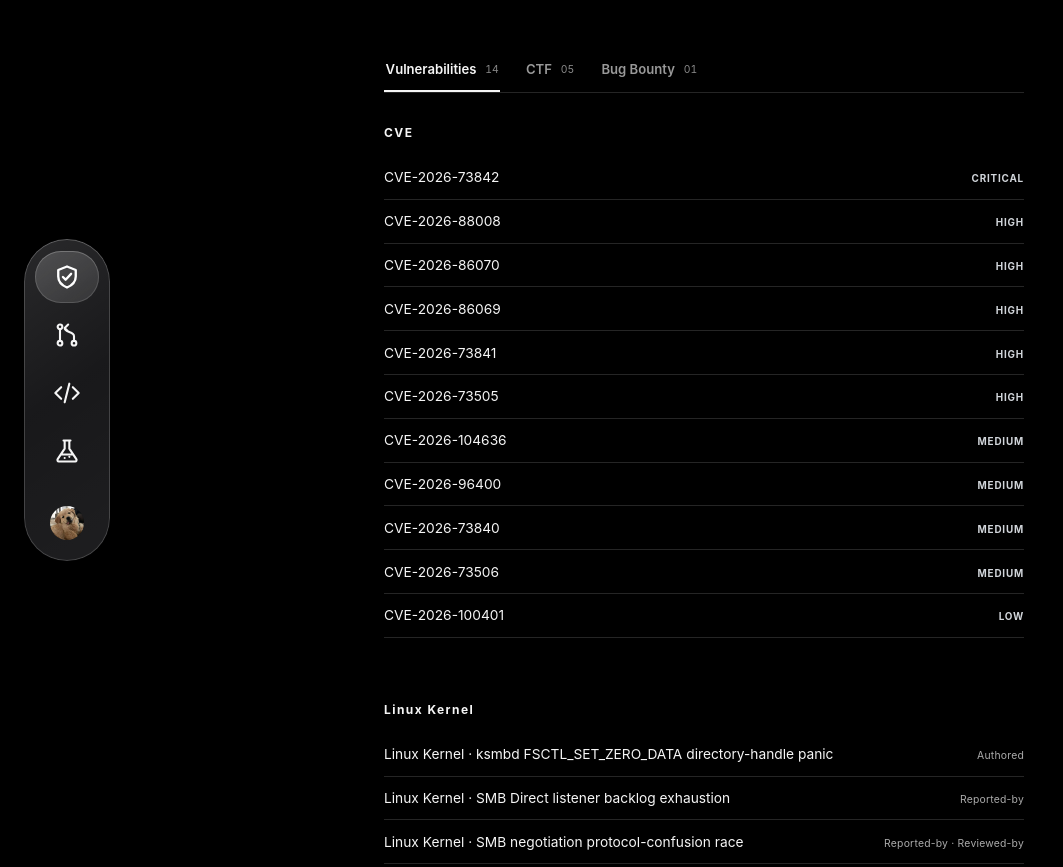
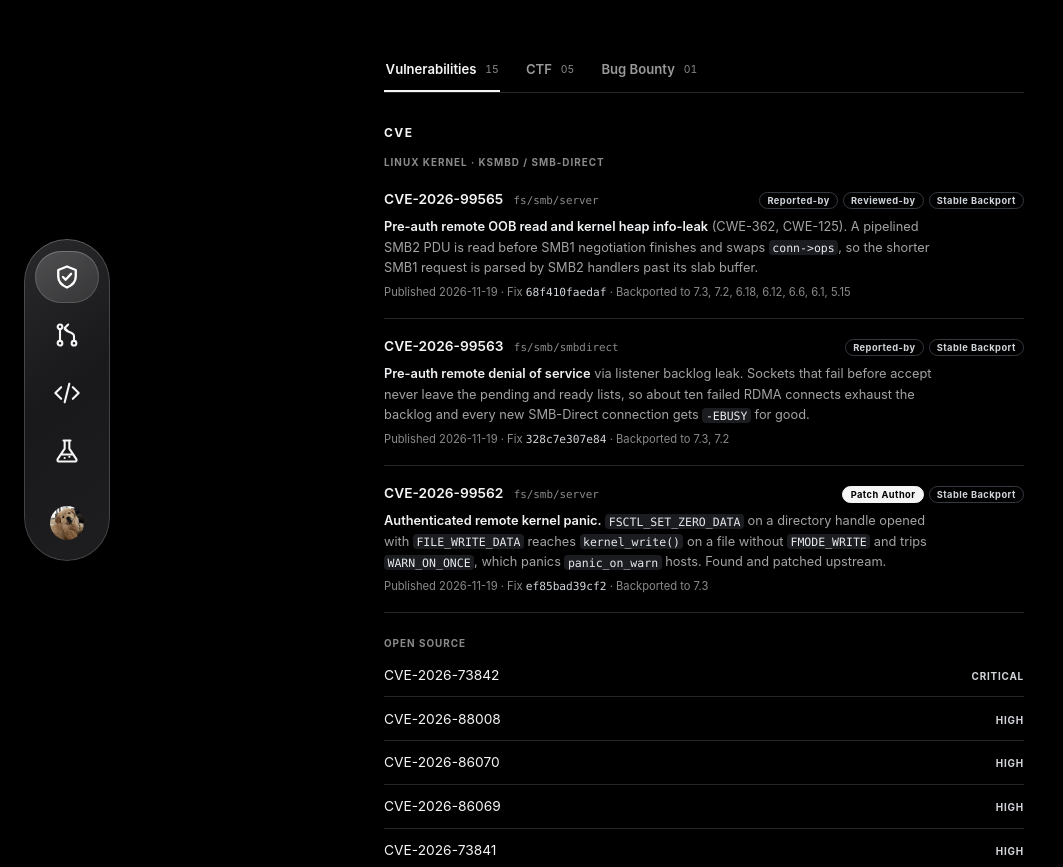
Before and after one commit to ihopenre-eng/ihopenre-eng.github.io, a plain HTML site: page index.html in a window 1280 px wide. Shown: the top 867 px of the page, without its empty margins (0-1063 px from the left). Drawn offline with Linux system fonts and the light colour scheme.

Commit message:
Security: Linux 커널 CVE 3건 추가 (CVE-2026-99565/99563/99562)
CVE 섹션 상단에 'Linux Kernel · ksmbd / SMB-Direct' 그룹 신설.
임팩트순 정렬, 항목별 cve.org 링크·git.kernel.org stable 커밋 링크,
역할 배지(Patch Author / Reported-by / Reviewed-by / Stable Backport),
기술 요약·대상 경로·백포트 트리 표기. 기존 'Linux Kernel' 섹션은
CVE로 이관되어 제거. Vulnerabilities 카운트 14 → 15.

Co-Authored-By: Claude Opus 5.5 <noreply@anthropic.com>
Claude-Session: https://claude.ai/code/session_01RZiD2zoHtUjWgFLbsg2eJj

```diff
--- a/index.html
+++ b/index.html
@@ -40,6 +40,23 @@
       #security-vulnerabilities-list .cve-code { color: #f5f5f5; font-size: .86rem; letter-spacing: 0; }
       #security-vulnerabilities-list .cve-severity { margin-left: auto; color: #d1d5da; font-size: .62rem; font-weight: 650; letter-spacing: .08em; white-space: nowrap; }
       .upstream-credit { margin-left: auto; color: #aaa; font-size: .65rem; letter-spacing: .02em; white-space: nowrap; }
+      .cve-group { margin: 1.5rem 0 .25rem; color: #8a8a8a; font-size: .62rem; font-weight: 650; letter-spacing: .1em; text-transform: uppercase; }
+      #cve-title + .cve-group { margin-top: 0; }
+      #security-vulnerabilities-list li.cve-kernel { padding: 1rem 0; }
+      #security-vulnerabilities-list .cve-kernel a { display: inline; }
+      .ck-head { display: flex; flex-wrap: wrap; align-items: baseline; gap: .35rem .65rem; }
+      #security-vulnerabilities-list .ck-head .cve-code { font-weight: 600; }
+      .ck-target { color: #8a8a8a; font-family: ui-monospace, SFMono-Regular, Consolas, monospace; font-size: .68rem; letter-spacing: 0; }
+      .ck-roles { display: flex; flex-wrap: wrap; gap: .3rem; margin-left: auto; }
+      .ck-roles .role { padding: .12rem .45rem; border: 1px solid #343a40; border-radius: 999px; color: #d1d5da; font-size: .58rem; font-weight: 650; letter-spacing: .05em; white-space: nowrap; }
+      .ck-roles .role-author { border-color: #f5f5f5; color: #000; background: #f5f5f5; }
+      .ck-desc { max-width: 70ch; margin: .45rem 0 0; color: #a3a3a3; font-size: .8rem; line-height: 1.6; }
+      .ck-desc strong { color: #f0f2f4; font-weight: 600; }
+      .ck-desc code, .ck-target { overflow-wrap: anywhere; }
+      .ck-desc code { padding: .05em .3em; border-radius: 4px; color: #e6e9ee; background: #1a1c1f; font-family: ui-monospace, SFMono-Regular, Consolas, monospace; font-size: .9em; }
+      .ck-meta { margin: .35rem 0 0; color: #8a8a8a; font-size: .7rem; line-height: 1.6; }
+      .ck-meta a { color: #d1d5da; font-family: ui-monospace, SFMono-Regular, Consolas, monospace; font-size: inherit; }
+      @media (max-width: 600px) { .ck-roles { margin-left: 0; width: 100%; } }
       .recognition { margin-bottom: 3rem; }
       .badge-grid { display: grid; grid-template-columns: repeat(4, minmax(0, 1fr)); gap: 1.25rem; }
       .badge-grid li { display: block; padding: 0; border: 0; }
@@ -211,13 +228,32 @@
     <main>
       <div class="tab-panel" id="security-panel" role="tabpanel" aria-labelledby="security-tab">
         <div class="content-subtabs" role="tablist" aria-label="Security 분류">
-          <button class="content-subtab" id="security-vulnerabilities-tab" type="button" role="tab" data-security-kind="vulnerabilities" aria-controls="security-vulnerabilities-list" aria-selected="true">Vulnerabilities <small>14</small></button>
+          <button class="content-subtab" id="security-vulnerabilities-tab" type="button" role="tab" data-security-kind="vulnerabilities" aria-controls="security-vulnerabilities-list" aria-selected="true">Vulnerabilities <small>15</small></button>
           <button class="content-subtab" id="security-ctf-tab" type="button" role="tab" data-security-kind="ctf" aria-controls="security-ctf-list" aria-selected="false" tabindex="-1">CTF <small>05</small></button>
           <button class="content-subtab" id="security-bugbounty-tab" type="button" role="tab" data-security-kind="bugbounty" aria-controls="security-bugbounty-list" aria-selected="false" tabindex="-1">Bug Bounty <small>01</small></button>
         </div>
         <div class="content-list-panel" id="security-vulnerabilities-list" role="tabpanel" data-security-list="vulnerabilities" aria-labelledby="security-vulnerabilities-tab">
         <section aria-labelledby="cve-title">
           <h2 id="cve-title">CVE</h2>
+          <p class="cve-group">Linux Kernel · ksmbd / SMB-Direct</p>
+          <ul class="cve-kernel-list">
+            <li class="cve-kernel">
+              <div class="ck-head"><a class="cve-code" href="https://www.cve.org/CVERecord?id=CVE-2026-99565">CVE-2026-99565</a><span class="ck-target">fs/smb/server</span><span class="ck-roles"><span class="role">Reported-by</span><span class="role">Reviewed-by</span><span class="role">Stable Backport</span></span></div>
+              <p class="ck-desc"><strong>Pre-auth remote OOB read and kernel heap info-leak</strong> (CWE-362, CWE-125). A pipelined SMB2 PDU is read before SMB1 negotiation finishes and swaps <code>conn-&gt;ops</code>, so the shorter SMB1 request is parsed by SMB2 handlers past its slab buffer.</p>
+              <p class="ck-meta">Published 2026-11-19 · Fix <a href="https://git.kernel.org/stable/c/68f410faedaf6ee74d81e574733c50ebcc1bd8ed">68f410faedaf</a> · Backported to 7.3, 7.2, 6.18, 6.12, 6.6, 6.1, 5.15</p>
+            </li>
+            <li class="cve-kernel">
+              <div class="ck-head"><a class="cve-code" href="https://www.cve.org/CVERecord?id=CVE-2026-99563">CVE-2026-99563</a><span class="ck-target">fs/smb/smbdirect</span><span class="ck-roles"><span class="role">Reported-by</span><span class="role">Stable Backport</span></span></div>
+              <p class="ck-desc"><strong>Pre-auth remote denial of service</strong> via listener backlog leak. Sockets that fail before accept never leave the pending and ready lists, so about ten failed RDMA connects exhaust the backlog and every new SMB-Direct connection gets <code>-EBUSY</code> for good.</p>
+              <p class="ck-meta">Published 2026-11-19 · Fix <a href="https://git.kernel.org/stable/c/328c7e307e8411899e2f90beae83da9e4c45d700">328c7e307e84</a> · Backported to 7.3, 7.2</p>
+            </li>
+            <li class="cve-kernel">
+              <div class="ck-head"><a class="cve-code" href="https://www.cve.org/CVERecord?id=CVE-2026-99562">CVE-2026-99562</a><span class="ck-target">fs/smb/server</span><span class="ck-roles"><span class="role role-author">Patch Author</span><span class="role">Stable Backport</span></span></div>
+              <p class="ck-desc"><strong>Authenticated remote kernel panic.</strong> <code>FSCTL_SET_ZERO_DATA</code> on a directory handle opened with <code>FILE_WRITE_DATA</code> reaches <code>kernel_write()</code> on a file without <code>FMODE_WRITE</code> and trips <code>WARN_ON_ONCE</code>, which panics <code>panic_on_warn</code> hosts. Found and patched upstream.</p>
+              <p class="ck-meta">Published 2026-11-19 · Fix <a href="https://git.kernel.org/stable/c/ef85bad39cf273a8377722c9f3078294dcc2fc7a">ef85bad39cf2</a> · Backported to 7.3</p>
+            </li>
+          </ul>
+          <p class="cve-group">Open Source</p>
           <ul>
             <li><a href="https://github.com/openchoreo/openchoreo/security/advisories/GHSA-rh53-xvx2-j327"><span class="cve-code">CVE-2026-73842</span><span class="cve-severity">CRITICAL</span></a></li>
             <li><a href="https://github.com/traefik/traefik/security/advisories/GHSA-w4v4-9rw7-5326"><span class="cve-code">CVE-2026-88008</span><span class="cve-severity">HIGH</span></a></li>
@@ -230,14 +266,6 @@
             <li><a href="https://github.com/openchoreo/openchoreo/security/advisories/GHSA-c5f6-2rm9-2w8g"><span class="cve-code">CVE-2026-73840</span><span class="cve-severity">MEDIUM</span></a></li>
             <li><a href="https://github.com/advisories/GHSA-fwjx-9p69-h25h"><span class="cve-code">CVE-2026-73506</span><span class="cve-severity">MEDIUM</span></a></li>
             <li><a href="https://github.com/hatchet-dev/hatchet/security/advisories/GHSA-6rg8-xpvg-m49w"><span class="cve-code">CVE-2026-100401</span><span class="cve-severity">LOW</span></a></li>
-          </ul>
-        </section>
-        <section aria-labelledby="upstream-reports-title">
-          <h2 id="upstream-reports-title">Linux Kernel</h2>
-          <ul>
-            <li><a href="https://github.com/torvalds/linux/commit/ef85bad39cf273a8377722c9f3078294dcc2fc7a"><span class="cve-code">Linux Kernel · ksmbd FSCTL_SET_ZERO_DATA directory-handle panic</span><span class="upstream-credit">Authored</span></a></li>
-            <li><a href="https://github.com/torvalds/linux/commit/328c7e307e8411899e2f90beae83da9e4c45d700"><span class="cve-code">Linux Kernel · SMB Direct listener backlog exhaustion</span><span class="upstream-credit">Reported-by</span></a></li>
-            <li><a href="https://github.com/torvalds/linux/commit/68f410faedaf6ee74d81e574733c50ebcc1bd8ed"><span class="cve-code">Linux Kernel · SMB negotiation protocol-confusion race</span><span class="upstream-credit">Reported-by · Reviewed-by</span></a></li>
           </ul>
         </section>
         <section aria-labelledby="ghsa-title">
```
